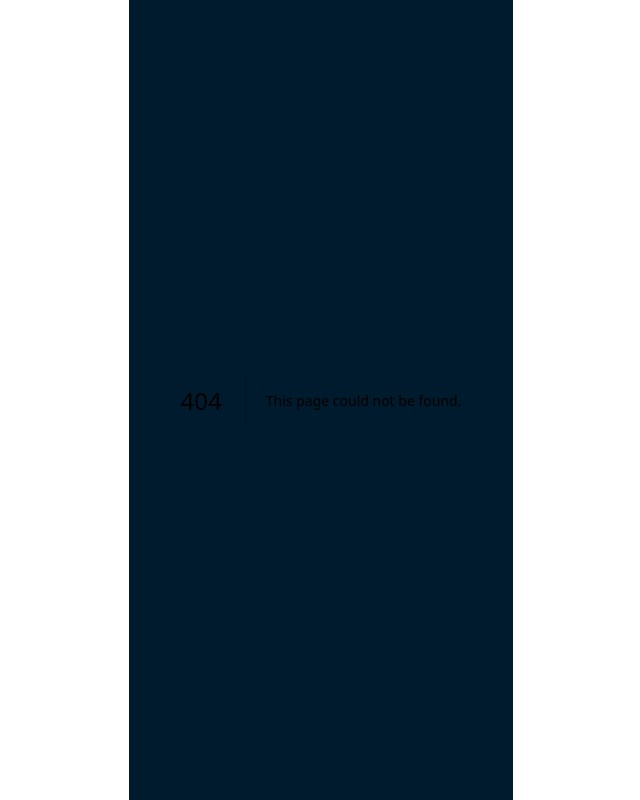
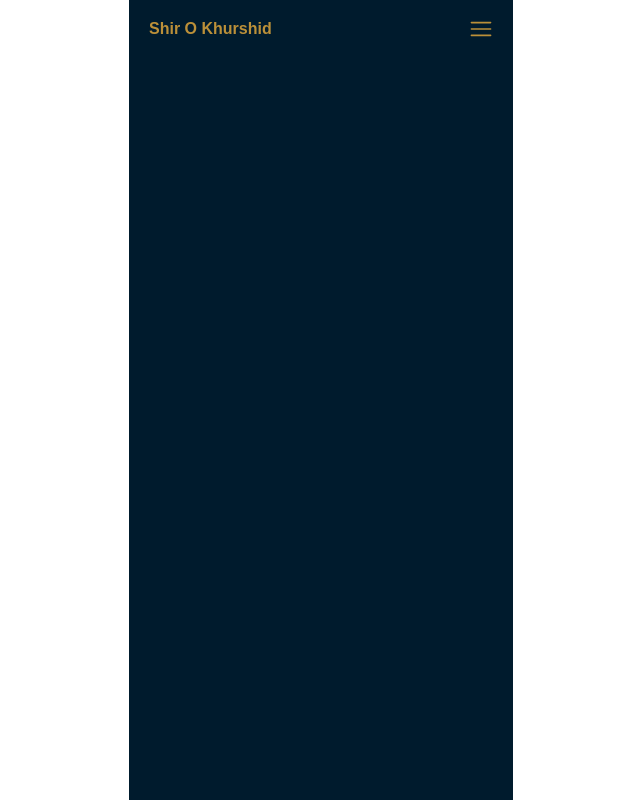
Before and after one commit to maryammohebbi/ShiroKhurshid-Luxe-Travel, a Next.js app: page /login in a window 1280 px wide. Before the commit this address had no page. Shown: the whole page, without its empty margins (319-959 px from the left). Built offline with nearby package versions, Linux system fonts and the light colour scheme.

Commit message:
project started

```diff
--- a/src/app/auth/login/page.jsx
+++ b/src/app/(auth)/login/page.jsx
@@ -4,9 +4,9 @@ import { RxHamburgerMenu } from "react-icons/rx"
 function Login() {
   return (
     <div>
-        <div className='flex justify-between h-[58px] p-2 font-bold'>
+        <div className='flex justify-between items-center h-[58px] p-5 font-bold'>
             <span className='text-[#BB9039]'>Shir O Khurshid</span>
-            <button className='text-[#BB9039] flex items-center justify-center'><RxHamburgerMenu/></button>
+            <button className='text-[#BB9039] flex items-center justify-center'><RxHamburgerMenu className='w-6 h-6'/></button>
         </div>
     </div>
   )
```
